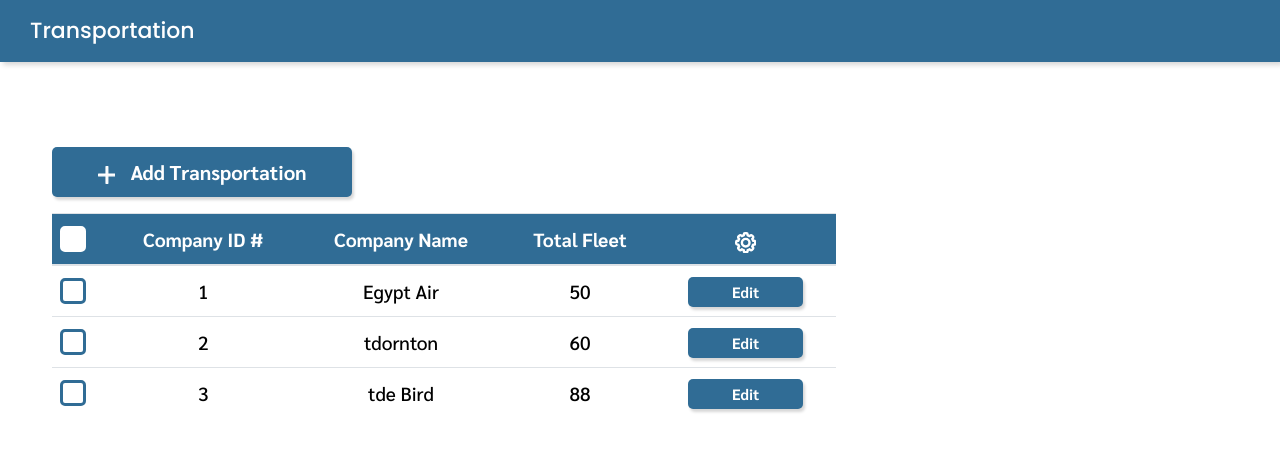
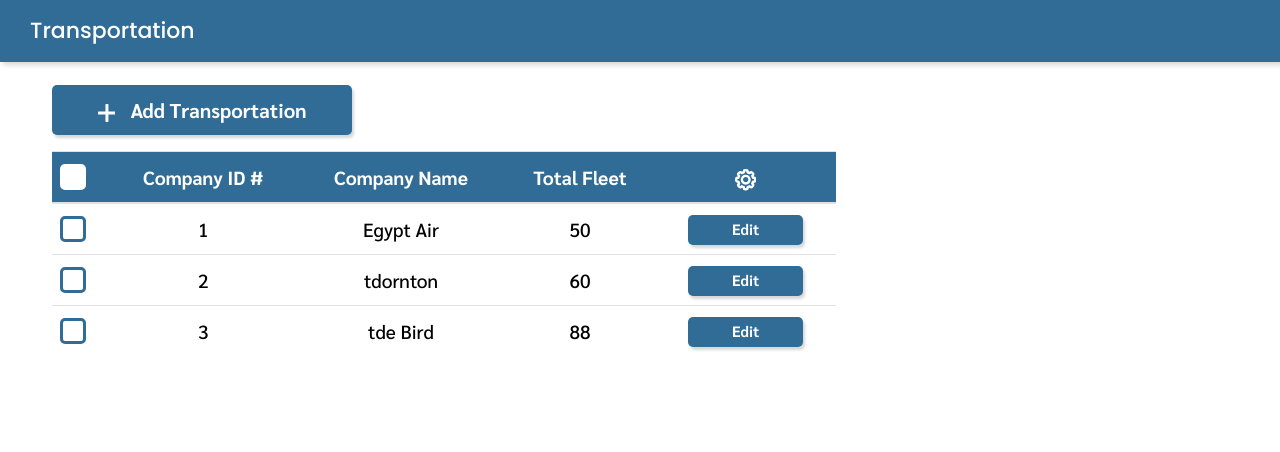
Before and after one commit to AbdoWahba/transportation-system, a React (Create React App) app: page / in a window 1280 px wide. Shown: the top 452 px of the page. Built offline with nearby package versions, Linux system fonts and the light colour scheme; no server answers.

Commit message:
edit header styling making it fixed instead of sticky

```diff
--- a/src/Components/Header/Header.scss
+++ b/src/Components/Header/Header.scss
@@ -3,8 +3,11 @@
 .header {
     background-color: $color-primary;
     box-shadow: 3px 3px 5px $color-tertiary;
-    position: sticky;
+    position: fixed;
+    top: 0;
+    width: 100%;
     padding: 18px 30px;
+    z-index: 1000;
     margin-bottom: 20px;
 
     &__title {
```
